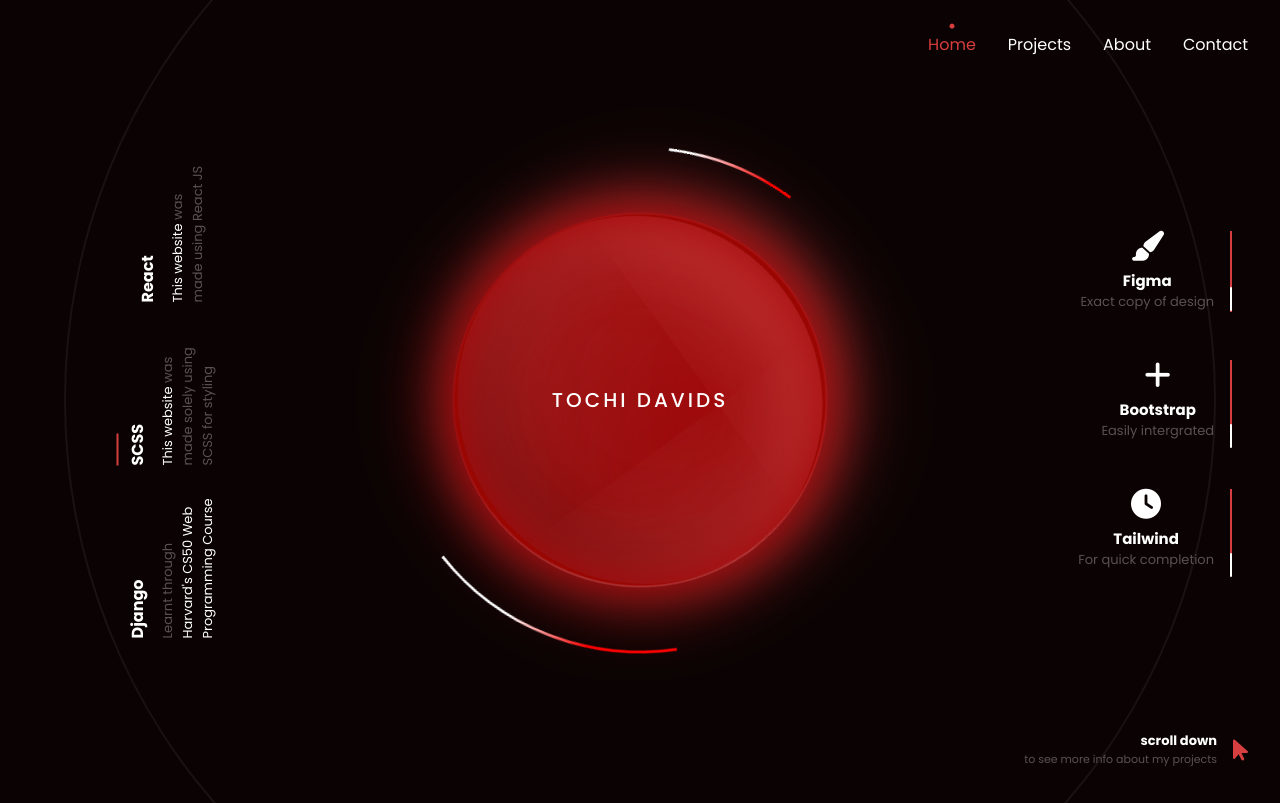
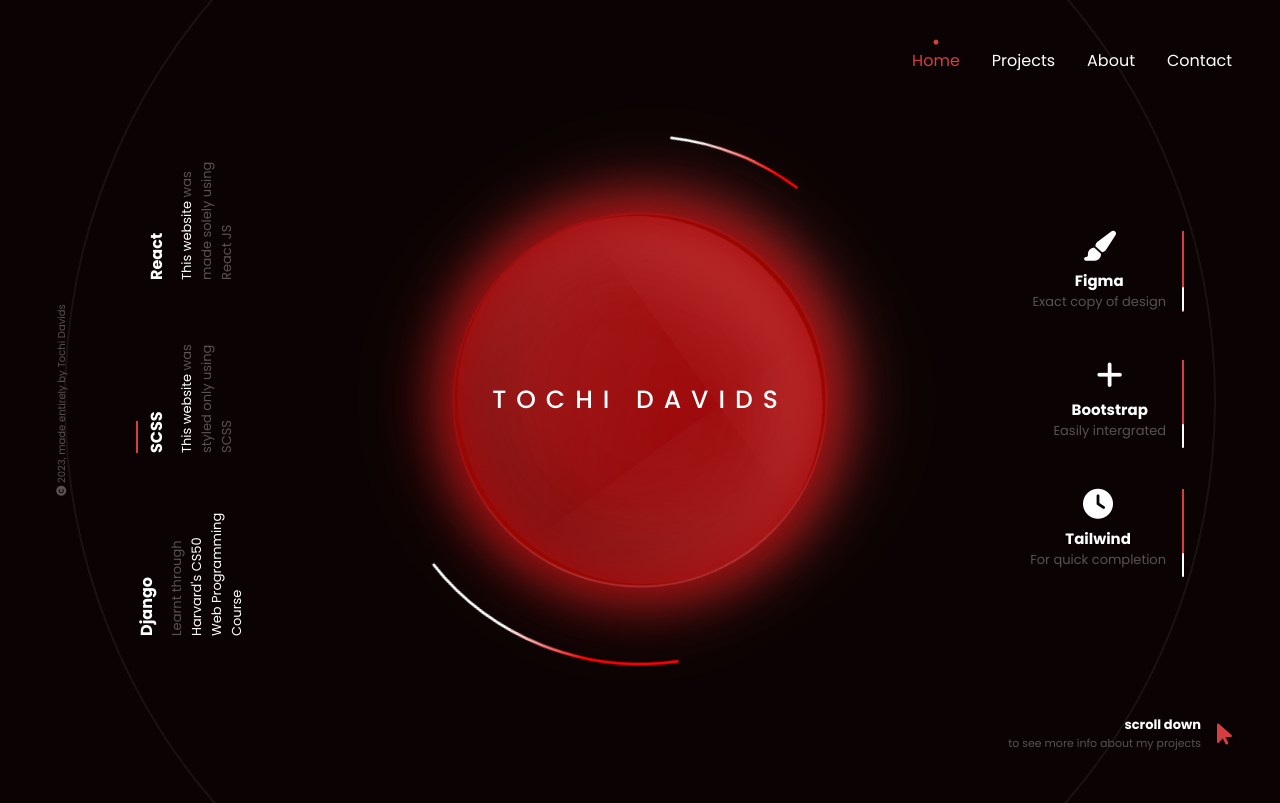
Before and after one commit to tices0/Portfolio, a React (Create React App) app: page / in a window 1280 px wide. Shown: the top 803 px of the page. Built offline with nearby package versions, Linux system fonts and the light colour scheme.

Commit message:
most oh homepage done just fix name in middle

```diff
--- a/src/pages/Home.jsx
+++ b/src/pages/Home.jsx
@@ -28,7 +28,7 @@ function Home() {
 						<div className="rotated-text">
 							<h1>React</h1>
 							<p>
-								<i>This website</i> was made using React JS
+								<i>This website</i> was made solely using React JS
 							</p>
 						</div>
 					</li>
@@ -36,8 +36,7 @@ function Home() {
 						<div className="rotated-text middle">
 							<h1>SCSS</h1>
 							<p>
-								<i>This website</i> was made solely using SCSS
-								for styling
+								<i>This website</i> was styled only using SCSS
 							</p>
 						</div>
 					</li>
@@ -69,6 +68,10 @@ function Home() {
 					</li>
 				</ul>
 			</section>
+			<div className="made-by">
+				<i class="fa-solid fa-copyright"></i> 2023, made entirely by
+				Tochi Davids
+			</div>
 		</main>
 	);
 }
--- a/src/styles/styles.css
+++ b/src/styles/styles.css
@@ -18,8 +18,8 @@ body::-webkit-scrollbar {
 
 .nav-bar nav {
   position: absolute;
-  top: 2rem;
-  right: 2rem;
+  top: 3rem;
+  right: 3rem;
 }
 .nav-bar nav ul {
   display: flex;
@@ -52,6 +52,7 @@ body::-webkit-scrollbar {
   position: absolute;
   top: 50%;
   left: 50%;
+  transform: translate(-50%, -50%);
   font-size: 375px;
   animation: spin 4s linear infinite;
   border-radius: 50%;
@@ -77,17 +78,17 @@ body::-webkit-scrollbar {
 }
 #home-page #name {
   text-transform: uppercase;
-  letter-spacing: 3px;
+  letter-spacing: 10px;
   position: absolute;
   top: 50%;
   left: 50%;
   transform: translate(-50%, -50%);
-  font-size: 20px;
+  font-size: 25px;
   font-weight: 500;
 }
 #home-page .first-outline {
-  width: 525px;
-  height: 525px;
+  width: 550px;
+  height: 550px;
   background-color: transparent;
   position: absolute;
   top: 50%;
@@ -119,8 +120,8 @@ body::-webkit-scrollbar {
   flex-direction: row;
   gap: 1rem;
   position: absolute;
-  bottom: 2rem;
-  right: 2rem;
+  bottom: 3rem;
+  right: 3rem;
   text-align: right;
 }
 #home-page .scroll-down h1 {
@@ -141,8 +142,8 @@ body::-webkit-scrollbar {
   transform: translate(-50%, -50%);
   width: 100vw;
   height: 100vh;
-  padding: 3rem;
-  padding-left: 6rem;
+  padding: 6rem;
+  padding-left: 8rem;
   display: flex;
   justify-content: center;
   align-items: center;
@@ -177,7 +178,7 @@ body::-webkit-scrollbar {
   background-color: #d73e3f;
 }
 #home-page section.info ul.left li {
-  width: 150px;
+  width: 125px;
 }
 #home-page section.info ul.left i {
   color: #fff;
@@ -222,6 +223,14 @@ body::-webkit-scrollbar {
 #home-page section.info ul.right h1 {
   font-size: 15px;
 }
+#home-page .made-by {
+  font-size: 10px;
+  position: absolute;
+  left: -2.1rem;
+  top: 50%;
+  transform: translate(0, -50%) rotate(-90deg);
+  color: #5a5252;
+}
 
 @keyframes spin {
   0% {
--- a/src/styles/styles.scss
+++ b/src/styles/styles.scss
@@ -47,8 +47,8 @@ body {
 
 .nav-bar nav {
 	position: absolute;
-	top: 2rem;
-	right: 2rem;
+	top: 3rem;
+	right: 3rem;
 
 	ul {
 		@include flexCenter(row);
@@ -91,6 +91,7 @@ body {
 		position: absolute;
 		top: 50%;
 		left: 50%;
+		transform: translate(-50%, -50%);
 		font-size: 375px;
 		animation: spin 4s linear infinite;
 		border-radius: 50%;
@@ -127,15 +128,15 @@ body {
 
 	#name {
 		text-transform: uppercase;
-		letter-spacing: 3px;
+		letter-spacing: 10px;
 		@include absoluteCenter();
-		font-size: 20px;
-        font-weight: 500;
+		font-size: 25px;
+		font-weight: 500;
 	}
 
 	.first-outline {
-		width: 525px;
-		height: 525px;
+		width: 550px;
+		height: 550px;
 		background-color: transparent;
 		@include absoluteCenter();
 
@@ -161,8 +162,8 @@ body {
 		@include flexCenter(row);
 		gap: 1rem;
 		position: absolute;
-		bottom: 2rem;
-		right: 2rem;
+		bottom: 3rem;
+		right: 3rem;
 		text-align: right;
 
 		h1 {
@@ -184,8 +185,8 @@ body {
 		@include absoluteCenter();
 		width: 100vw;
 		height: 100vh;
-		padding: 3rem;
-		padding-left: 6rem;
+		padding: 6rem;
+		padding-left: 8rem;
 		@include flexCenter(row);
 		justify-content: space-between;
 
@@ -219,7 +220,7 @@ body {
 				}
 
 				li {
-					width: 150px;
+					width: 125px;
 				}
 
 				i {
@@ -276,6 +277,15 @@ body {
 			}
 		}
 	}
+
+	.made-by {
+		font-size: 10px;
+		position: absolute;
+		left: -2.1rem;
+		top: 50%;
+		transform: translate(0, -50%) rotate(-90deg);
+        color: $grey;
+	}
 }
 
 @keyframes spin {
```
Also changed, not shown: 1 other file (tests, documents, lock files or other folders).
